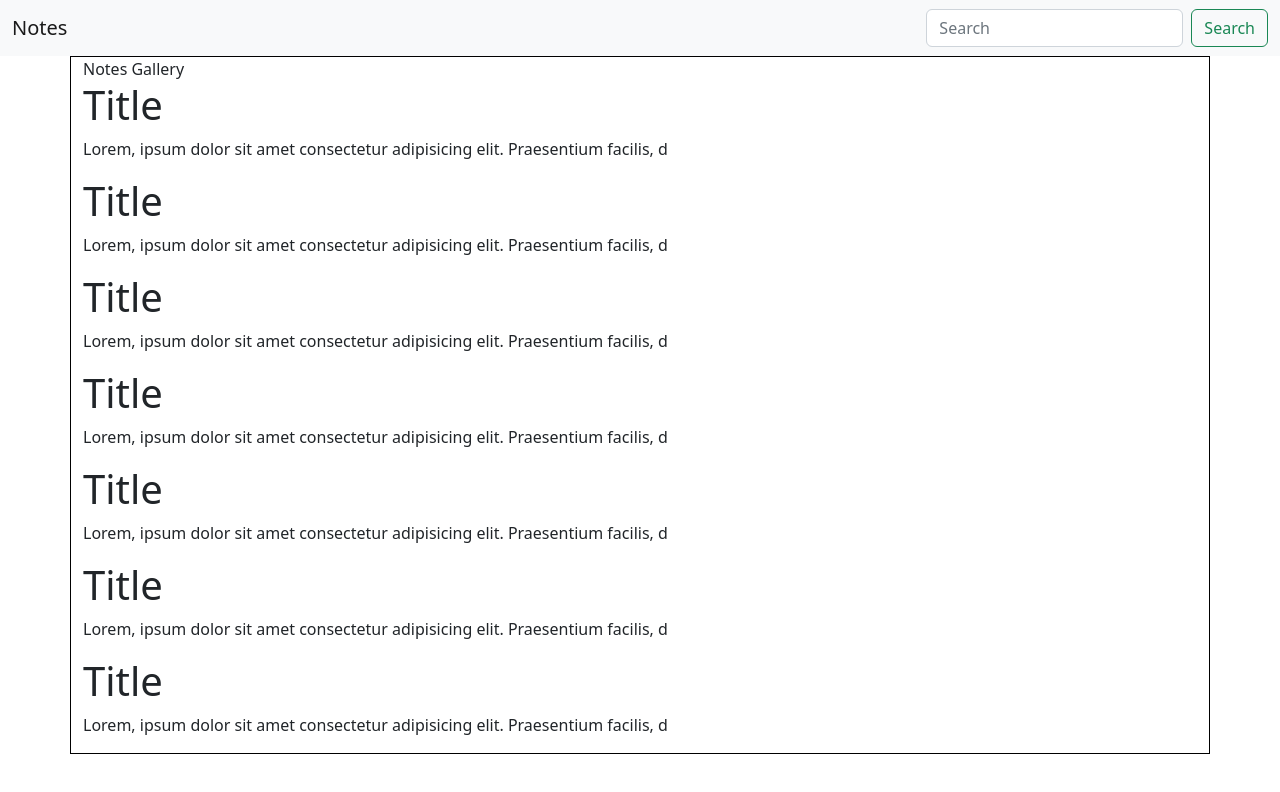
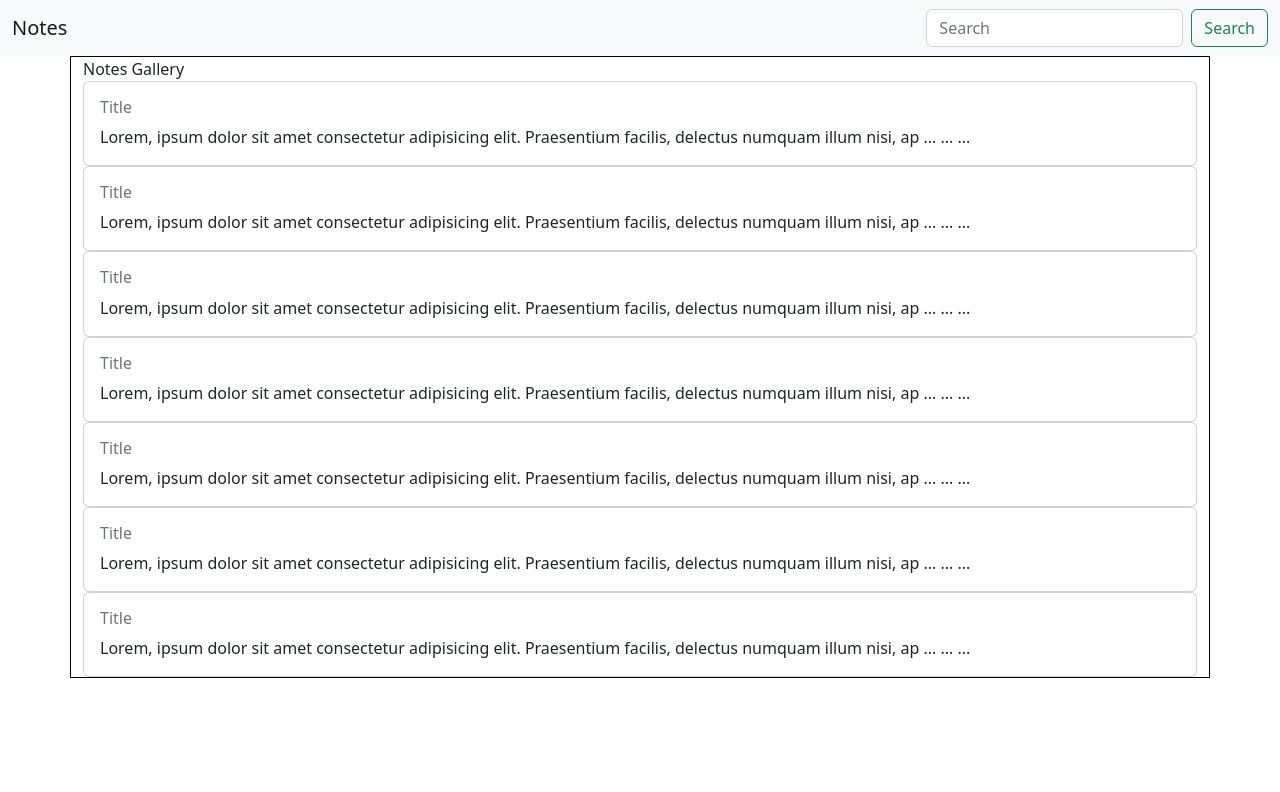
Before and after one commit to aksingh-codes/notes-app, a React (Create React App) app: page / in a window 1280 px wide. Shown: the top 792 px of the page. Built offline with nearby package versions, Linux system fonts and the light colour scheme.

Commit message:
update: note-ui

```diff
--- a/src/components/Note.js
+++ b/src/components/Note.js
@@ -1,12 +1,17 @@
-import React from 'react'
+import React from "react";
 
-const Note = ({note}) => {
+const Note = ({ note }) => {
   return (
-    <div>
-      <h1>{note.title}</h1>
-      <p>{note.content.slice(0,80)}</p>
+    <div className="card">
+      <div className="card-body">
+        <h6 className="card-title text-muted">{note.title}</h6>
+        {/* <h6 className="card-subtitle mb-2 text-muted">Card subtitle</h6> */}
+        <p className="card-text">
+          {note.content.slice(0,110)} ... ... ...
+        </p>
+      </div>
     </div>
-  )
-}
+  );
+};
 
-export default Note
+export default Note;
--- a/src/components/NotesGallery.js
+++ b/src/components/NotesGallery.js
@@ -15,7 +15,7 @@ const NotesGallery = () => {
     <div>
       Notes Gallery
       {
-        notes.map(note => <Note note={note}/>)
+        notes.map(note => <Note key={note.id} note={note}/>)
       }
     </div>
   )
```
